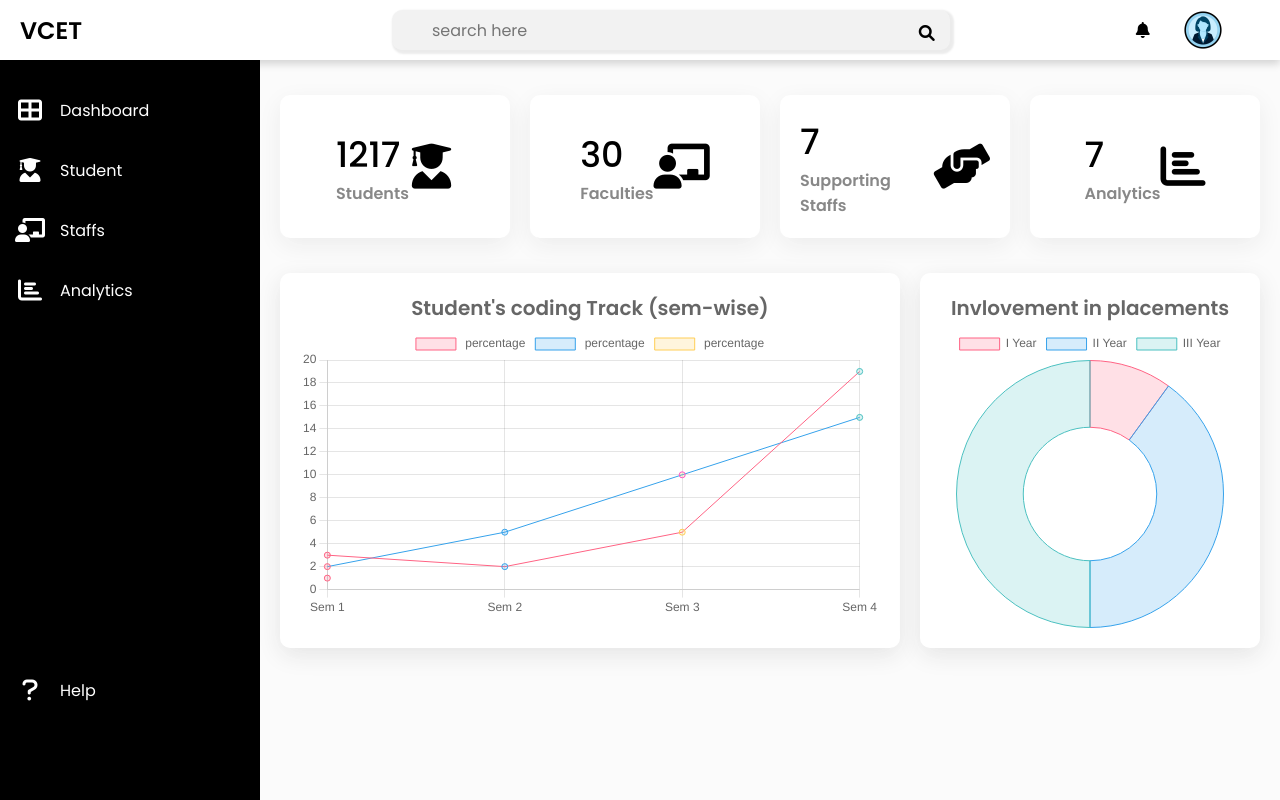
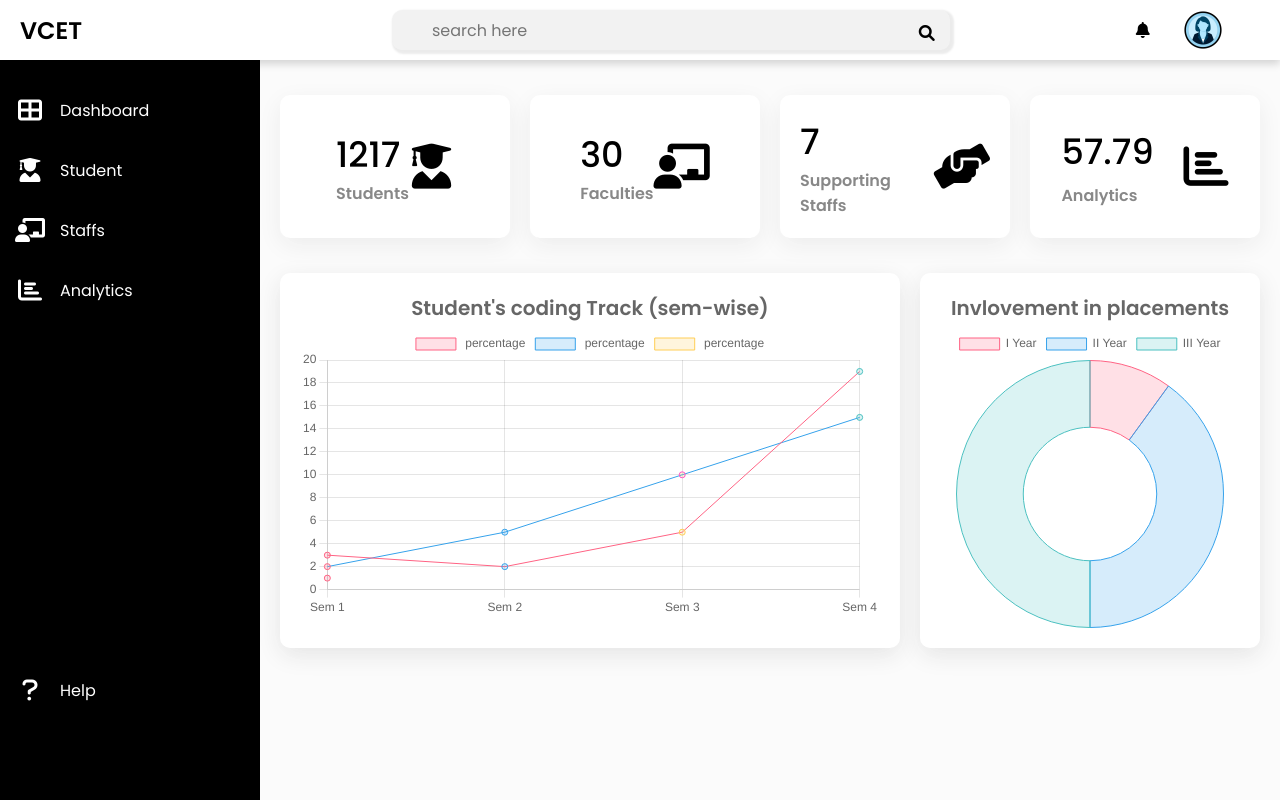
Before and after one commit to hariniworkspace/Placement-DB, a plain HTML site: page index.html in a window 1280 px wide. Drawn offline with nearby package versions, Linux system fonts and the light colour scheme.

Commit message:
Update index.html

```diff
--- a/index.html
+++ b/index.html
@@ -95,11 +95,11 @@
             </div>
             <div class="card">
                 <div class="card-content">
-                    <div class="number">7</div>
-                    <div class="card-name">Analytics</div>
+                    <div class="number"> 57.79 </div>
+                    <div class="card-name" style="margin-top: 5px;">Analytics</div>
                 </div>
                 <div class="icon-box">
-                    <i class="fas fa-chart-bar"></i>
+                    <i class="fas fa-chart-bar" style="margin-left:30px;"></i>
                 </div>
             </div>
             </div>
```
